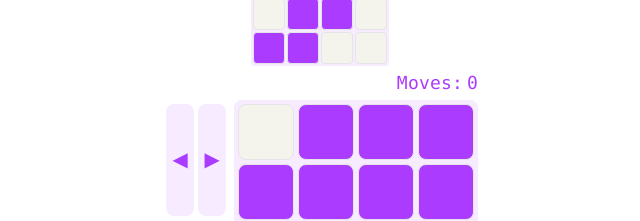
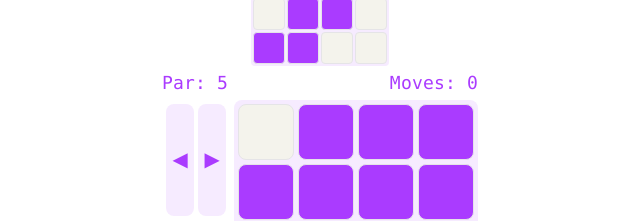
Before and after one commit to heyralfs/loop, a React (Vite) app: page / in a window 1280 px wide. Shown: the part 228-449 px from the top of the page, without its empty margins (320-960 px from the left). Built offline with nearby package versions, Linux system fonts and the light colour scheme.

Commit message:
compute and display par

```diff
--- a/src/components/move-counter/index.module.css
+++ b/src/components/move-counter/index.module.css
@@ -1,9 +1,9 @@
 .wrapper {
+  width: 100%;
   display: grid;
   grid-template-columns: auto auto;
+  justify-content: space-between;
   gap: var(--space);
-  width: fit-content;
-  margin-inline-start: auto;
   font-family: var(--mono);
   color: var(--accent);
 }
--- a/src/components/move-counter/index.tsx
+++ b/src/components/move-counter/index.tsx
@@ -2,13 +2,18 @@ import styles from "./index.module.css";
 
 interface Props {
   moves: number;
+  par: number;
 }
 
-function MoveCounter({ moves }: Props) {
+function MoveCounter({ moves, par }: Props) {
   return (
-    <div className={styles.wrapper} aria-live="polite" aria-atomic="true">
-      <span>Moves:</span>
-      <span>{moves}</span>
+    <div className={styles.wrapper}>
+      <div>
+        <span>{`Par: ${par}`}</span>
+      </div>
+      <div aria-live="polite" aria-atomic="true">
+        <span>{`Moves: ${moves}`}</span>
+      </div>
     </div>
   );
 }
--- a/src/screens/game/index.tsx
+++ b/src/screens/game/index.tsx
@@ -10,10 +10,12 @@ import { createTarget } from "../../game/target";
 import { scramble } from "../../game/scramble";
 import { createRandom } from "../../game/random";
 import { todaySeed } from "../../game/seed";
+import { findShortestPath } from "../../game/path";
 
 const random = createRandom(todaySeed());
 const target = createTarget(random);
 const initial = scramble(target, random);
+const par = findShortestPath(initial, target)?.length ?? 0;
 
 function GameScreen() {
   const [matrix, setMatrix] = useState<Matrix>(initial);
@@ -28,7 +30,7 @@ function GameScreen() {
     <main className={styles.wrapper}>
       <h1 className="sr-only">Loop</h1>
       <TargetBoard matrix={target} />
-      <MoveCounter moves={moves} />
+      <MoveCounter moves={moves} par={par} />
       <div className={styles.game}>
         <div className={styles.rowControls}>
           <Control operator="R12" onMove={handleMove} />
```
